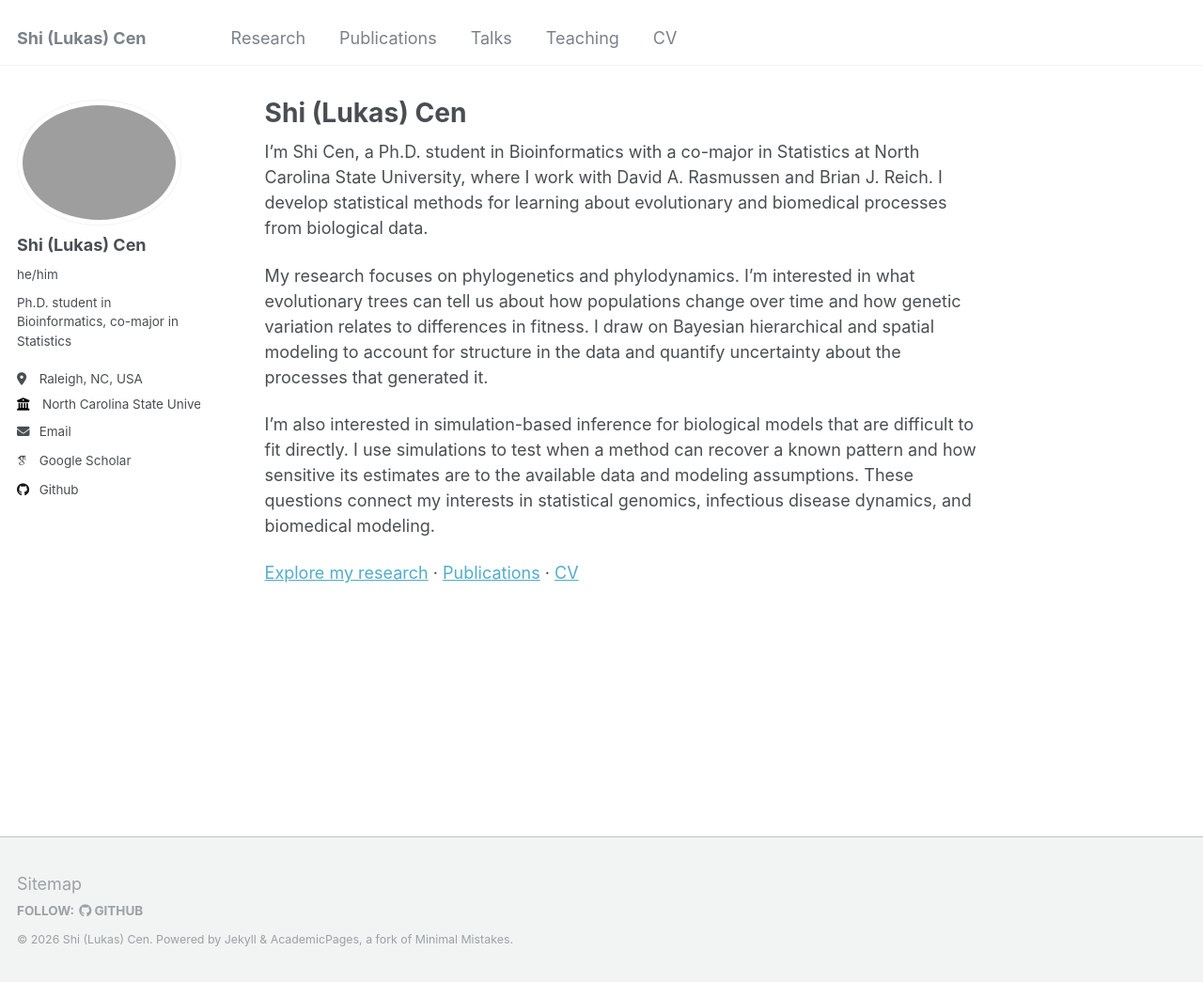
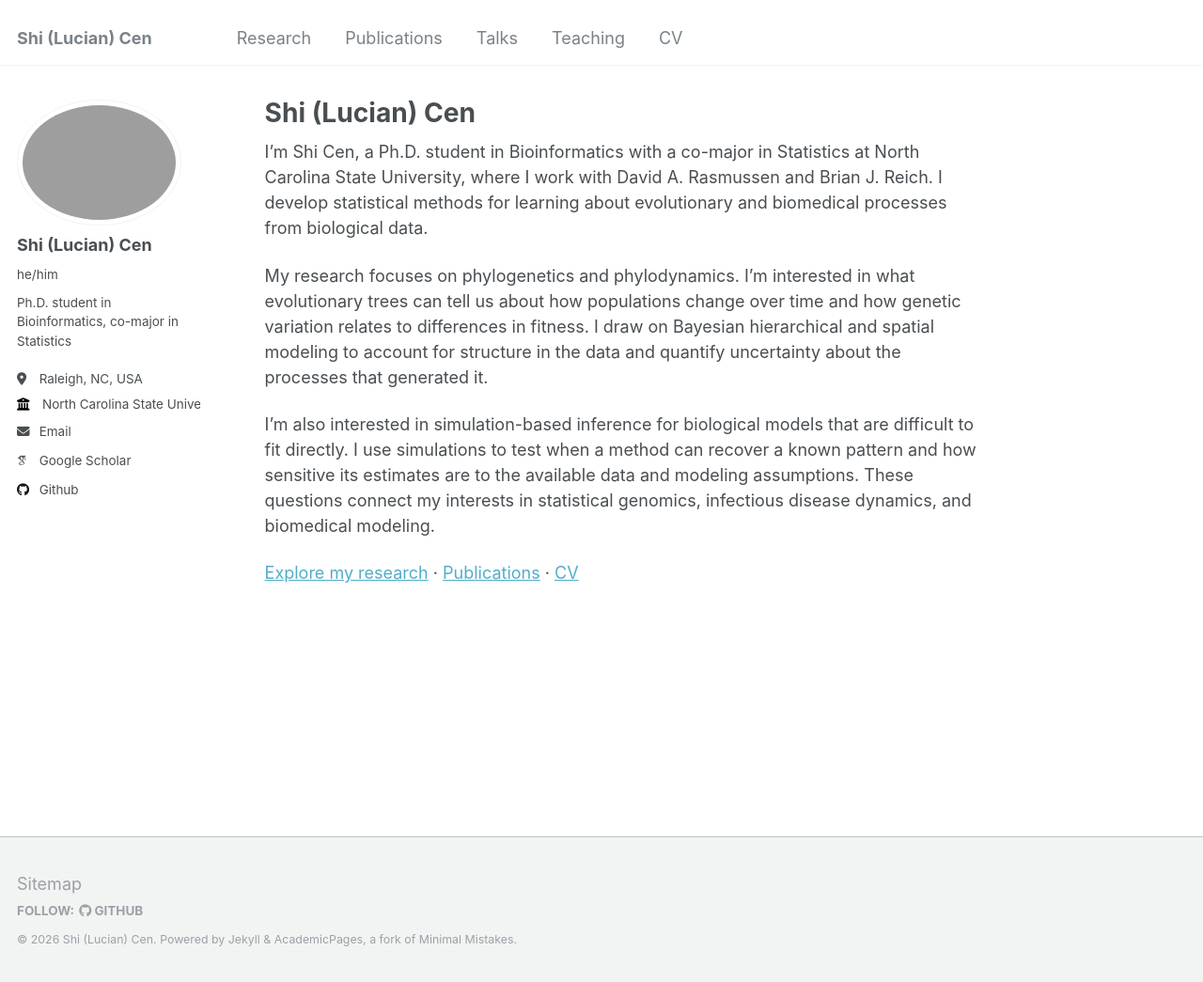
Before and after one commit to LukasCen/LukasCen.github.io, a Jekyll site: the page built from _pages/about.md, in a window 1280 px wide and 1045 px high. Shown: the whole window at 94% size. Built offline with Jekyll 4.4.1, drawn with Linux system fonts in a browser that asks for light colours; some web fonts are replaced.

Commit message:
Update site for LucianCen

```diff
--- a/_config.yml
+++ b/_config.yml
@@ -8,13 +8,13 @@
 
 # Basic Site Settings
 locale                   : "en-US"
-title                    : "Shi (Lukas) Cen"
+title                    : "Shi (Lucian) Cen"
 title_separator          : "-"
-name                     : &name "Shi (Lukas) Cen"
+name                     : &name "Shi (Lucian) Cen"
 description              : &description "Ph.D. student at NC State working on phylodynamics, Bayesian modeling, and statistical genomics."
-url                      : "https://lukascen.github.io"
+url                      : "https://luciancen.github.io"
 baseurl                  : ""
-repository               : "LukasCen/lukascen.github.io"
+repository               : "LucianCen/luciancen.github.io"
 
 # Site Author - The following control what appear as part of the author content on the side bar.
 #               If a field is blank the icon and link will not appear, otherwise it will be shown.
@@ -22,7 +22,7 @@ repository               : "LukasCen/lukascen.github.io"
 author:
   # Biographic information
   avatar           : "bio-photo.jpg"
-  name             : "Shi (Lukas) Cen"
+  name             : "Shi (Lucian) Cen"
   pronouns         : "he/him"
   bio              : "Ph.D. student in Bioinformatics, co-major in Statistics"
   location         : "Raleigh, NC, USA"
@@ -43,7 +43,7 @@ author:
   bitbucket        : # Username - Update with your username on the site
   codepen          : # Username
   dribbble         : # Username
-  github           : "LukasCen"
+  github           : "LucianCen"
   kaggle           : # Username
   stackoverflow    : # User number or user number and name (i.e., use "1" or "1/jeff-atwood")
 
--- a/_pages/about.md
+++ b/_pages/about.md
@@ -1,6 +1,6 @@
 ---
 permalink: /
-title: "Shi (Lukas) Cen"
+title: "Shi (Lucian) Cen"
 author_profile: true
 redirect_from:
   - /about/
```
Also changed, not shown: _pages/research.md (+1 -1 lines), images/manifest.json.
